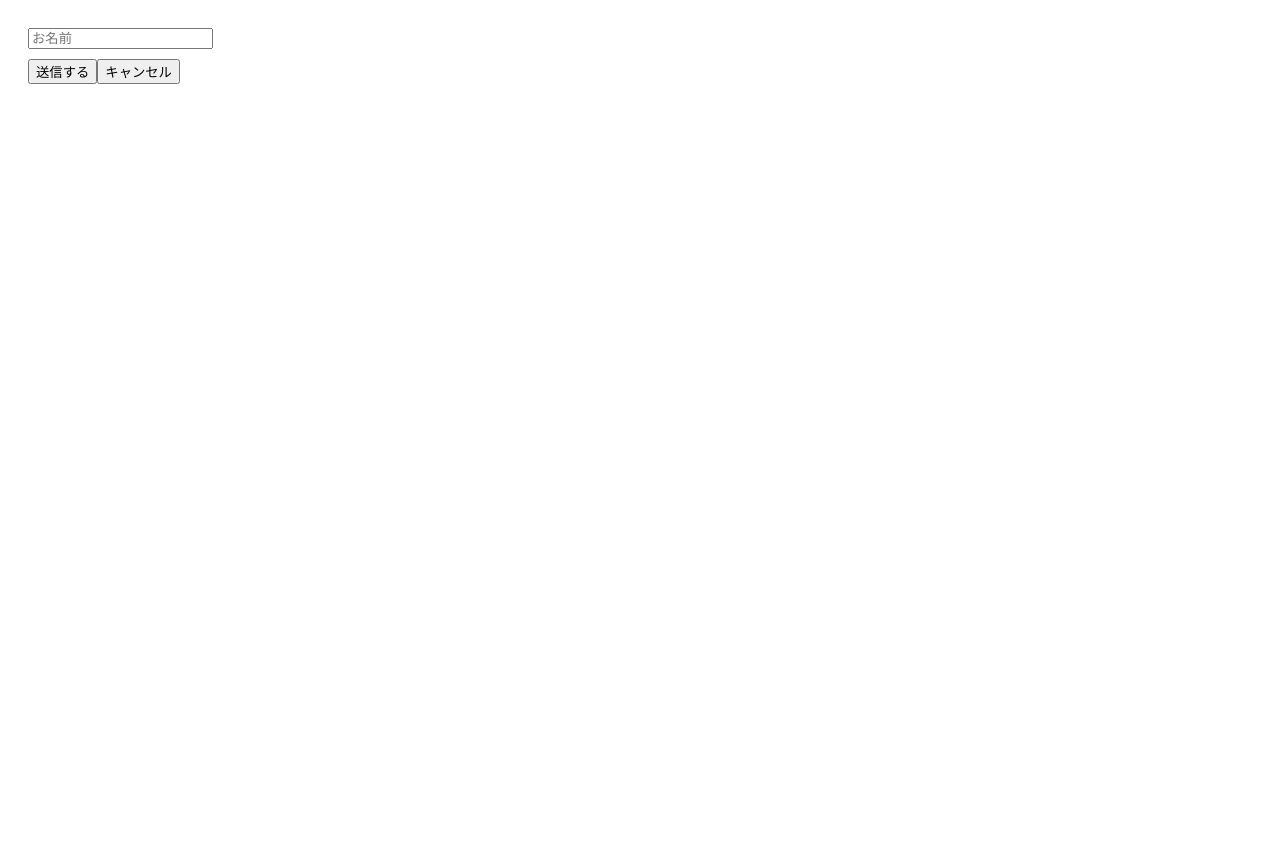
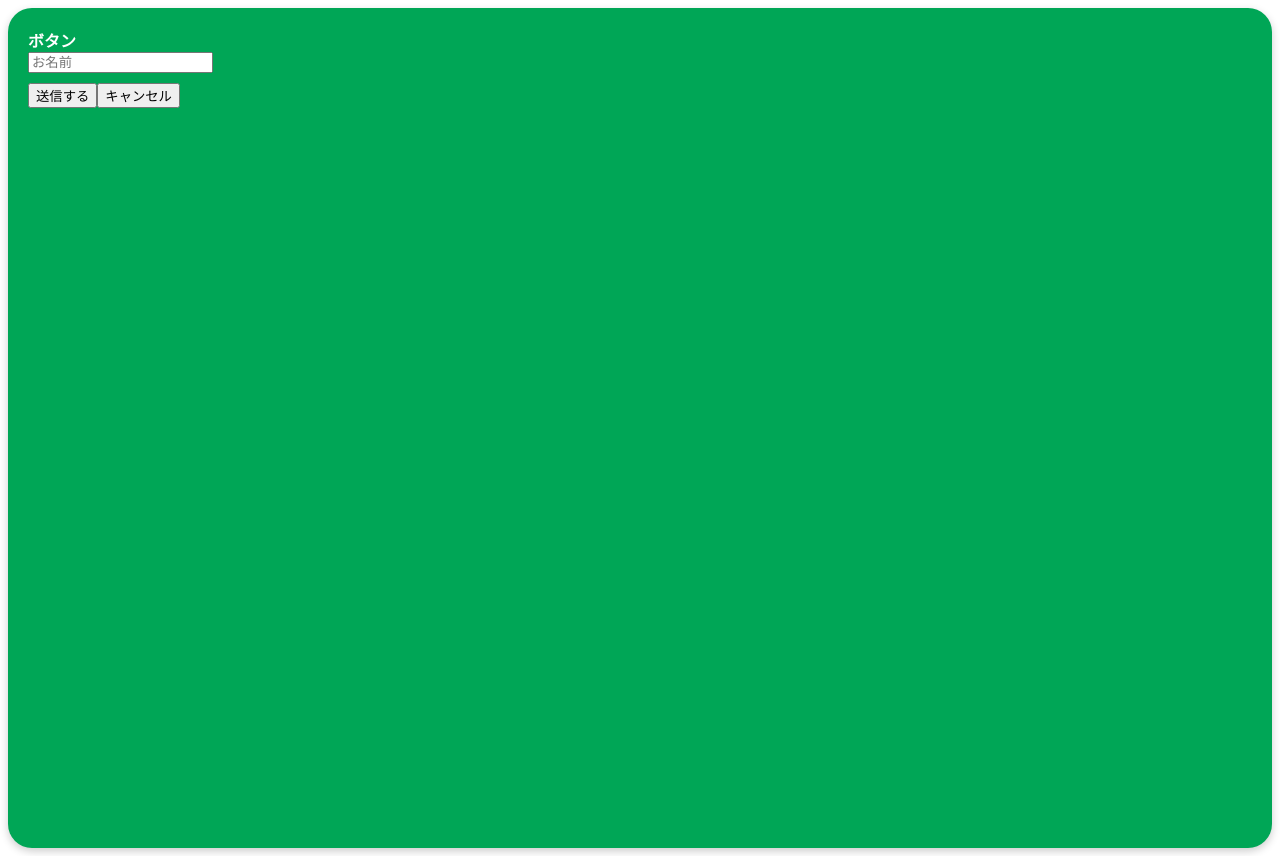
Before and after one commit to ag3i/LIFF, a Nuxt app: page / in a window 1280 px wide. Built offline with nearby package versions, Linux system fonts and the light colour scheme.

Commit message:
頼みます

```diff
--- /dev/null
+++ b/components/MyButton.vue
@@ -0,0 +1,15 @@
+<template>
+    <a>ボタン</a>
+</template>
+
+<style>
+.container {
+    background-color: #00a656;
+    border-radius: 1.5em;
+    box-shadow: 0 0.2em 0.5em rgba(0, 0, 0, 0.2);
+    padding: 1em 2em;
+    color: #ffffff;
+    font-weight: bold;
+    text-decoration: none;
+}
+</style>
--- a/pages/index.vue
+++ b/pages/index.vue
@@ -1,5 +1,8 @@
 <template>
   <section class="container">
+    <div>
+      <MyButton />
+    </div>
     <div class="form">
       <div class="control">
         <input class="input" type="text" placeholder="お名前" v-model="formData.name">
@@ -11,8 +14,13 @@
 </template>
 
 <script>
-// import liff from '@line/liff'
+import MyButton from "~/components/MyButton.vue";
+
 export default {
+  components: {
+    MyButton
+  },
+
   data() {
     return {
       formData: {
@@ -82,4 +90,14 @@ export default {
 .form > * {
   margin-bottom: 10px;
 }
+
+.MyButton {
+  background-color: #00a656;
+  border-radius: 1.5em;
+  box-shadow: 0 0.2em 0.5em rgba(0, 0, 0, 0.2);
+  padding: 1em 2em;
+  color: #ffffff;
+  font-weight: bold;
+  text-decoration: none;
+}
 </style>
```
